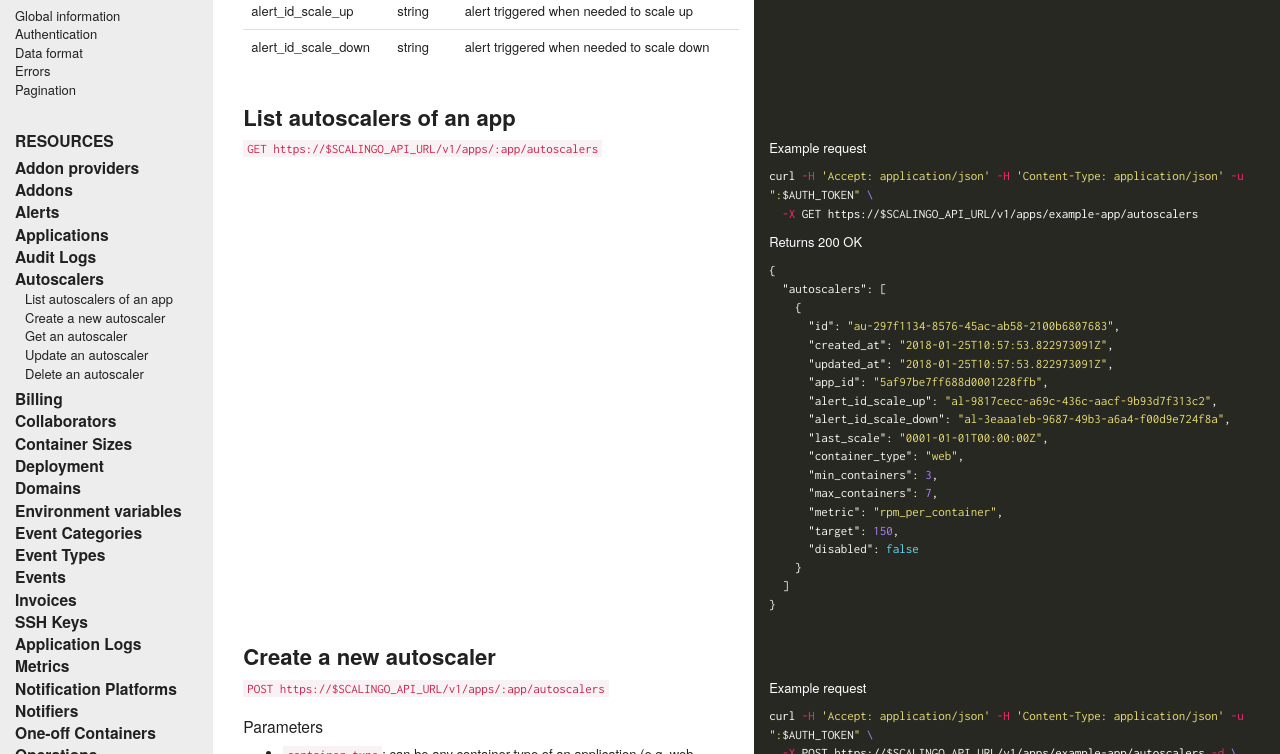
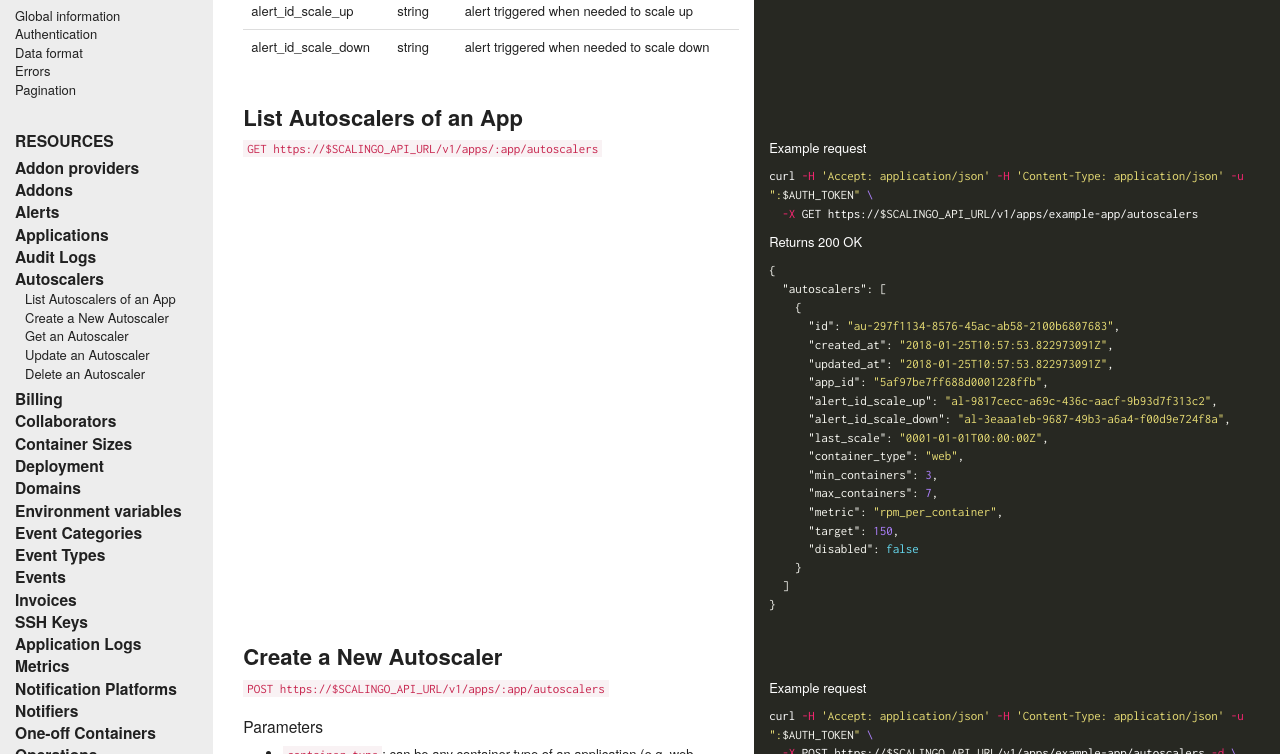
Before and after one commit to jdauphant/developers-documentation, a Jekyll site: the page built from _scalingo_api/autoscalers.md, in a window 1280 px wide and 1400 px high, scrolled down 323 px. Shown: the part 159-913 px from the top of the window. Built offline with Jekyll 4.4.1, drawn with Linux system fonts in a browser that asks for light colours; nearby versions of some CDN libraries; comment, search, counter and statistics services are not loaded; some of the changed text lies outside the part shown.

Commit message:
Titlize the titles

```diff
--- a/_scalingo_api/autoscalers.md
+++ b/_scalingo_api/autoscalers.md
@@ -47,7 +47,7 @@ Example object:
 
 --- row ---
 
-## List autoscalers of an app
+## List Autoscalers of an App
 
 --- row ---
 
@@ -88,7 +88,7 @@ Returns 200 OK
 
 --- row ---
 
-## Create a new autoscaler
+## Create a New Autoscaler
 
 --- row ---
 
@@ -144,7 +144,7 @@ Returns 201 Created
 
 --- row ---
 
-## Get an autoscaler
+## Get an Autoscaler
 
 --- row ---
 
@@ -183,7 +183,7 @@ Returns 200 OK
 
 --- row ---
 
-## Update an autoscaler
+## Update an Autoscaler
 
 --- row ---
 
@@ -242,7 +242,7 @@ Returns 200 OK
 
 --- row ---
 
-## Delete an autoscaler
+## Delete an Autoscaler
 
 --- row ---
 
```
